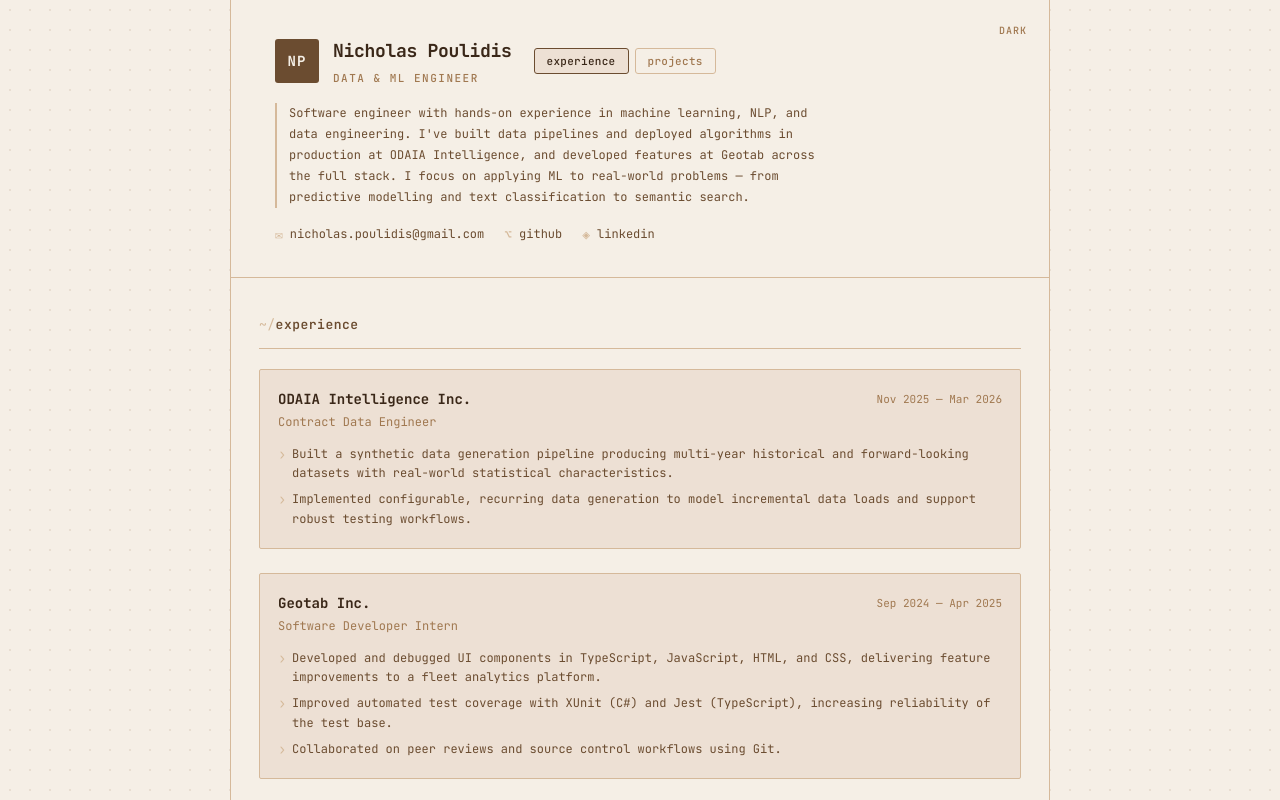
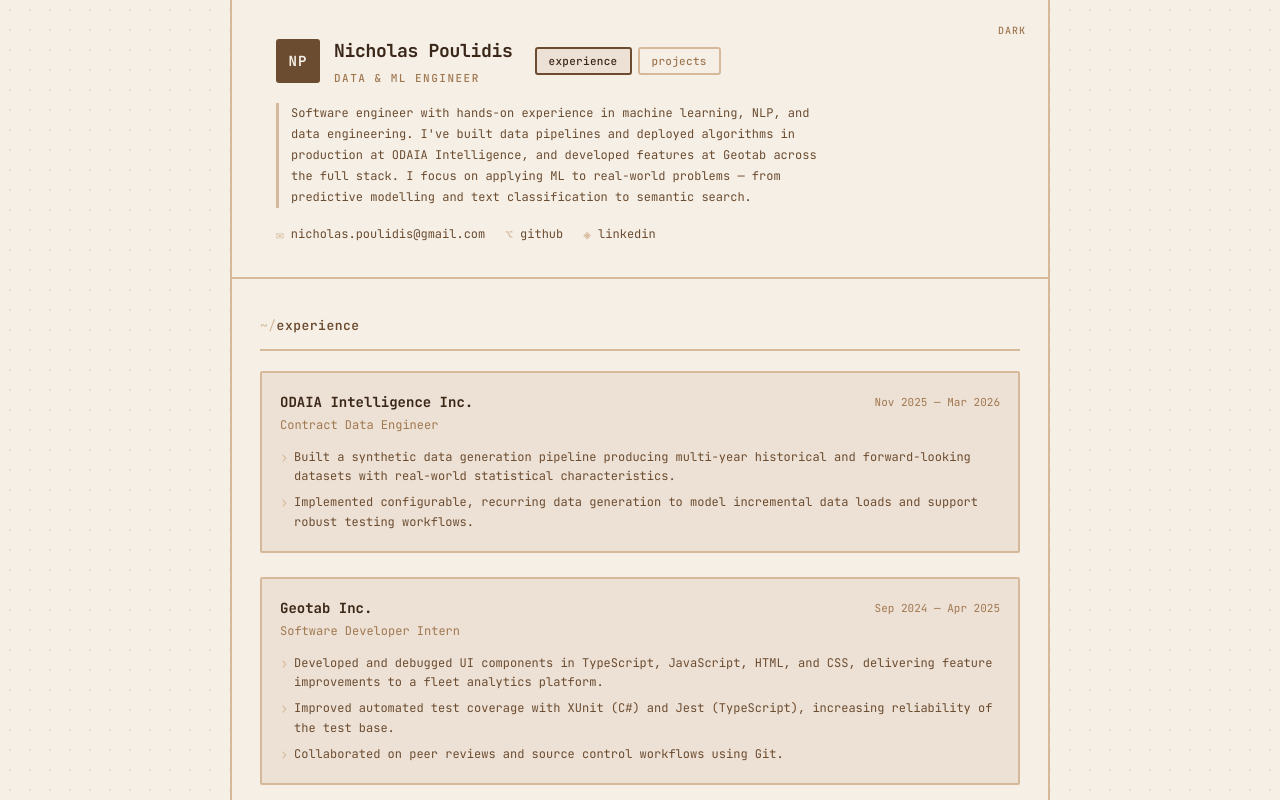
Before and after one commit to nickyp17/nicholaspoulidis, a React (Vite) app: page / in a window 1280 px wide. Built offline with nearby package versions, Linux system fonts and the light colour scheme.

Commit message:
make borders thicker

```diff
--- a/src/App.module.css
+++ b/src/App.module.css
@@ -21,8 +21,8 @@
 
 @media (min-width: 860px) {
   .layout {
-    border-left: 1px solid var(--border);
-    border-right: 1px solid var(--border);
+    border-left: 2px solid var(--border);
+    border-right: 2px solid var(--border);
   }
 }
 
@@ -30,7 +30,7 @@
 .hero {
   position: relative;
   padding: 36px 44px 32px;
-  border-bottom: 1px solid var(--border);
+  border-bottom: 2px solid var(--border);
   flex-shrink: 0;
   background: var(--bg);
 }
@@ -84,7 +84,7 @@
   font-size: 12px;
   color: var(--text-secondary);
   line-height: 1.75;
-  border-left: 2px solid var(--mocha-light);
+  border-left: 3px solid var(--mocha-light);
   padding-left: 12px;
   max-width: 560px;
 }
@@ -124,7 +124,7 @@
 
 .tab {
   background: none;
-  border: 1px solid var(--border);
+  border: 2px solid var(--border);
   border-radius: 3px;
   padding: 5px 12px;
   font-family: inherit;
--- a/src/components/ExperiencePanel.module.css
+++ b/src/components/ExperiencePanel.module.css
@@ -14,7 +14,7 @@
   letter-spacing: 0.5px;
   color: var(--text-secondary);
   padding-bottom: 12px;
-  border-bottom: 1px solid var(--border);
+  border-bottom: 2px solid var(--border);
 }
 
 .prefix {
@@ -38,7 +38,7 @@
   gap: 12px;
   padding: 18px;
   background: var(--surface);
-  border: 1px solid var(--border);
+  border: 2px solid var(--border);
   border-radius: 2px;
   transition: border-color 0.2s;
 }
--- a/src/components/ProjectsPanel.module.css
+++ b/src/components/ProjectsPanel.module.css
@@ -14,7 +14,7 @@
   letter-spacing: 0.5px;
   color: var(--text-secondary);
   padding-bottom: 12px;
-  border-bottom: 1px solid var(--border);
+  border-bottom: 2px solid var(--border);
 }
 
 .prefix {
@@ -34,7 +34,7 @@
   gap: 10px;
   padding: 18px;
   background: var(--surface);
-  border: 1px solid var(--border);
+  border: 2px solid var(--border);
   border-radius: 2px;
   transition: border-color 0.2s;
 }
@@ -85,7 +85,7 @@
   border-radius: 3px;
   background: var(--bg);
   color: var(--text-muted);
-  border: 1px solid var(--border);
+  border: 2px solid var(--border);
   letter-spacing: 0.3px;
 }
 
@@ -101,7 +101,7 @@
   align-items: center;
   gap: 16px;
   padding: 12px 28px;
-  border-bottom: 1px solid var(--border);
+  border-bottom: 2px solid var(--border);
   flex-shrink: 0;
 }
 
```
